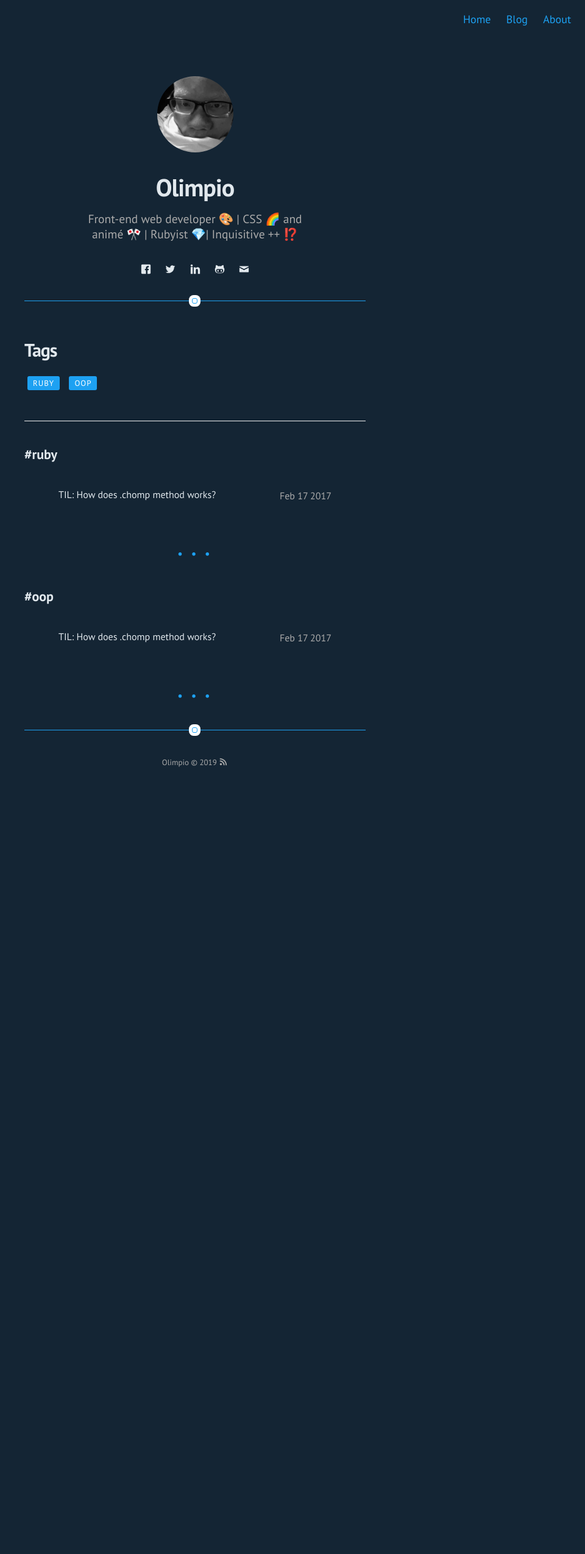
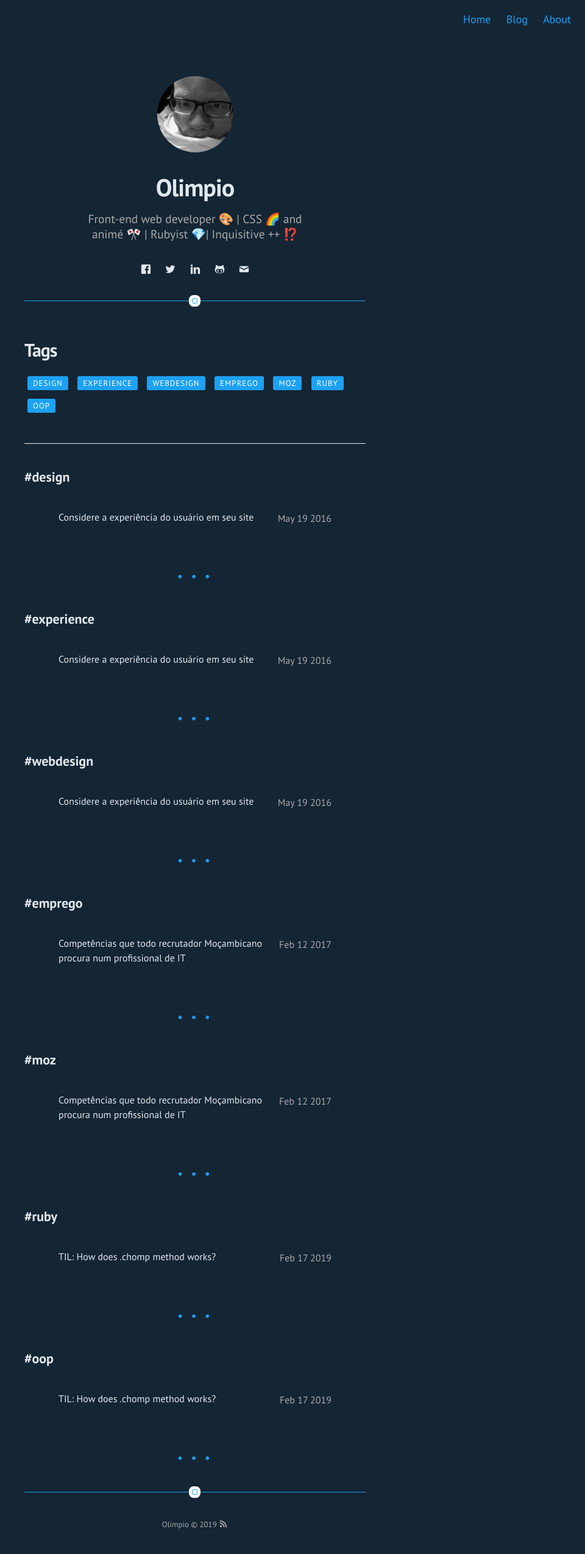
Before and after one commit to rnrnshn/0limpi0.github.io, a Jekyll site: the page built from tags.html, in a window 1280 px wide. Shown: the whole page at 61% size, without its empty margins (320-1280 px from the left). Built offline with Jekyll 4.4.1, drawn with Linux system fonts in a browser that asks for light colours; before the commit the page ends 1299 px from its top, so only the background shows below that; some of the changed lines change nothing that is shown.

Commit message:
add posts

```diff
--- a/_posts/2019-02-17-how-does-the-chomp-methods-work.md
+++ b/_posts/2019-02-17-how-does-the-chomp-methods-work.md
@@ -1,7 +1,7 @@
 ---
 title: "TIL: How does .chomp method works?"
 layout: post
-date: 2017-02-17 20:44
+date: 2019-02-17 20:44
 image: /assets/images/markdown.jpg
 headerImage: false
 tag:
@@ -12,7 +12,6 @@ category: blog
 author: olimpio
 description: Actually, what chomp does, is removing the Enter character at the end of your string
 ---
-
 
 As I'm learning Ruby on [Codecademy](https://www.codecademy.com) I've come across many methods and I'm learning many things. But as I want to master this language, I'm taking some time to dive into some new things I learn every day. Today I want to go in depth on:
 
--- /dev/null
+++ b/_posts/2019-03-25-competencias-que-todo-recrutador-mocambicano-procura-num-profissional-de-it.md
@@ -0,0 +1,34 @@
+---
+title: Competências que todo recrutador Moçambicano procura num profissional de IT
+layout: post
+date: 2017-02-12 17:44
+image: /assets/images/markdown.jpg
+headerImage: false
+tag:
+- emprego
+- moz
+star: true
+category: blog
+author: olimpio
+description: A área das Tecnologias de informação é uma das áreas que mais tem mostrado avanços em Moçambique nos últimos 5 anos. Apesar de ser uma área em expansão, o mercado moçambicano atravessa alguns problemas na hora de achar um profissional de TI
+---
+
+![Motherboard](/assets/images/motherboard.jpg)
+
+A área das Tecnologias de informação é uma das áreas que mais tem mostrado avanços em Moçambique nos últimos 5 anos. Apesar de ser uma área em expansão, o mercado moçambicano atravessa alguns problemas na hora de achar um profissional de TI. A qualificação e retenção são alguns problemas que as empresas enfrentam. Com a explosão das PME’s (Pequenas e medias empresas), a adopção de técnicas digitais para recolha e processamento de informação, bem como para comunicação e eficácia das estratégias produtivas para o desenvolvimento das PME’s, a necessidade de ter técnicos bem formados e dotados de conhecimento na área da informática tem aumentado significativamente. A informática abrange as varias áreas económicas e financeiras da sociedade que não só o IT deve ter conhecimentos nessa área, hoje em dia um contabilista não so deve ser bom a matemática mas também a manusear as varias ferramentas informáticas como o tão aclamado pacote primavera.
+
+**Mas numa vertente única aos profissionais de IT, o que é realmente necessário ter para se qualificar a um quadro profissional de uma empresa ou instituição moçambicana?**
+
+### 1. Domínio em língua inglesa
+A área de tecnologia tem muito contacto com o inglês, com ampla presença de termos técnicos. Mas para se destacar, o profissional deve desenvolver suas habilidades também com a comunicação (escrita, audição, leitura e conversação). E muitos softwares úteis são desenvolvidos em inglês, então é crucial que você tenha essa habilidade de comunicar em inglês, e tem se falado por ai que o inglês é tal the business language. É uma das habilidades mais requeridas pelos recrutadores.
+
+### 2. Conhecimento em SQL
+Sua ou não área de actuação em informática, ter conhecimentos em sistemas de gestão de base de dados é mais um ponto de chances de ser recrutado, pois é exactamente isso que as empresas procuram de um IT, administrar e gerir dados de diferentes níveis hierárquicos ou importância. E a linguagem mais exigida é o SQL.
+
+### 3. Conhecimentos sólidos em administração de redes de computadores
+Depois de domínio de inglês, é a habilidade mais procurada em IT pelas empresas. Muitos esperam que os profissionais de TI resolvam os problemas diários com relação ao funcionamento da rede corporativa. Tudo isso para resolver questões complexas ou problemas rotineiros. Portanto, é interessante adquirir conhecimentos sobre administração de rede, mesmo que essa não seja sua área de actuação.
+
+### 4. Sólido conhecimento em ferramentas Microsoft
+A habilidade mais básica de todas, não precisa fazer uma certificação Microsoft para ter essa habilidade, há tantos cursos médios que ensinam a trabalhar não só com o sistema Microsoft Windows mas também com o pacote Microsoft Office. Todo IT deve saber ao menos manusear uma dessas ferramentas. Em algumas entrevistas de emprego submetem a uma avaliação no uso destas ferramentas.
+
+Num mercado de trabalho muito competitivo é preciso ir além da formação académica ou profissional. É preciso que esteja num constante processo de aprendizagem e de aquisição de novos e mais diversos conhecimentos.
--- /dev/null
+++ b/_posts/2019-03-25-considere-a-experiencia-do-usuario-em-seu-site.md
@@ -0,0 +1,41 @@
+---
+title: Considere a experiência do usuário em seu site
+layout: post
+date: 2016-05-19 15:15
+image: "/assets/images/markdown.jpg"
+tag:
+- design
+- experience
+- webdesign
+star: true
+category: blog
+author: olimpio
+description: Actually, what chomp does, is removing the Enter character at the end
+  of your string
+---
+![Mobilephone](/assets/images/mobilephone.jpg)
+Tem havido uma mudança interessante no design de sites e marketing on-line ao longo dos últimos anos. Especificamente, o design do site está se movendo de conteúdo pesado de palavras-chave para simples experiências com foco no usuário visual.
+
+Os consumidores são os Boisses agora, porque eles têm mais opções do que nunca. Exigem visitar sites fáceis de navegar e comprar de empresas que lhes dão o tipo de experiência do usuário que eles esperam e merecem.
+
+De acordo com a McKinsey Research , 70% de experiências de compras são baseadas no bom tratamento do cliente. Se você está redesenhando seu site, certifique-se que você está medindo a experiência do usuário, considerando como objetivo a experiência do usuário.
+
+## Considere Experiência do Usuário:
+### Metas
+Qual é a finalidade do seu site? Para muitas empresas, um site é uma plataforma que legitima o negócio, constrói confiança e autoridade. Não há necessidade de entrar em grandes detalhes sobre o seu produto ou serviço, desde que o visitante entenda o que você está vendendo e como eles podem se conectar com você para saber mais.
+
+**Ações**: Chamadas à ação como subscrever a nossa newsletter, chame-nos, siga-nos nas mídias sociais e agendar uma consulta precisa ser visível em todas as páginas do site.
+
+**Meios de comunicação social**: Os links para as mídias sociais devem conduzir a um site que você está sempre atualizando com informações valiosas. Nunca direcionar o tráfego para um site de mídia social que você não atualiza So ira afugentar a clientela. Você vai perder a credibilidade.
+
+**Contato**: Esqueça o contato-nos na página. Já não é parte da experiência do usuário. Os consumidores querem respostas imediatamente. Fornecer um mecanismo de apoio como um número de telefone, endereço de e-mail ou a funcionalidade de mensagens de bate-papo.
+
+## Onde gastar o tempo em design
+Com demasiada frequência, vemos clientes gastando muito tempo e esforço no design da home page. A realidade é que a maioria dos visitantes não entrará no seu site através da homepage. É provável que o seu marketing e campanhas de mídia social vai levá-los para seu blog ou páginas de destino específicas no seu site.  Use o Google Analytics para avaliar o seu site para descobrir como as pessoas entram em seu site e concentrar-se nas páginas durante o redesign do Web site. Uma boa meta é reduzir a taxa de rejeição.
+
+## Importância do Design Móvel
+Se o seu site não é compatível com dispositivos móveis, você precisa ter certeza de que é necesario o redesign. Sites que não são compatíveis com dispositivos móveis aparecem menos em busca de resultados do motor de busca  em comparação com os seus homólogos compatíveis com dispositivos móveis. Estamos na era dos smartphones, muitos usam smartkickas para acessar o seu conteúdo, então tenha a máxima certeza que o seu site é responsivo.
+
+Mais importante ainda, ter um site móvel-amigável é importante para a experiência do usuário. Pelo menos um quarto das pesquisas na web são executadas em dispositivos móveis. Este número continua a crescer ano após ano. Se o seu público-alvo é mais jovem (18-34 anos), eles provavelmente estão usando um dispositivo móvel.
+
+A experiência do usuário é a chave para converter visitantes em clientes. Se você estiver no mercado para um redesign do Web site, certifique-se de contratar profissionais que entendem os efeitos da experiência do usuário sobre o sucesso do seu site. Se você precisar de ajuda ou orientação, entre em contato comigo, para ver como posso ajudar.
--- a/_sass/base/general.sass
+++ b/_sass/base/general.sass
@@ -43,8 +43,8 @@ p
 		letter-spacing: 0.2px
 
 strong
-	font-weight: 400
-	color: #000
+	font-weight: 700
+	color: $delta
 
 ul,
 ol
```
Also changed, not shown: assets/images/mobilephone.jpg (added), assets/images/motherboard.jpg (added).
